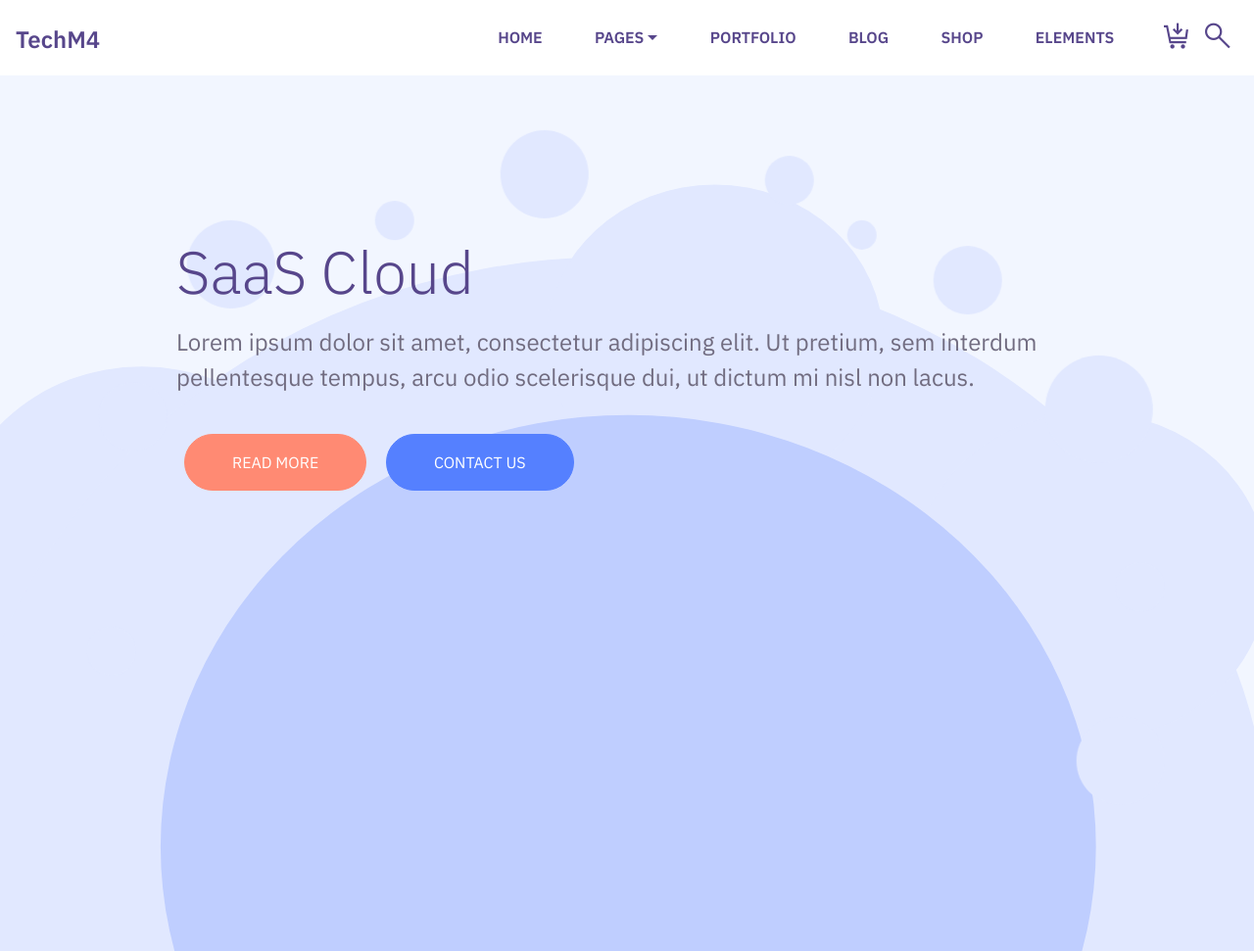
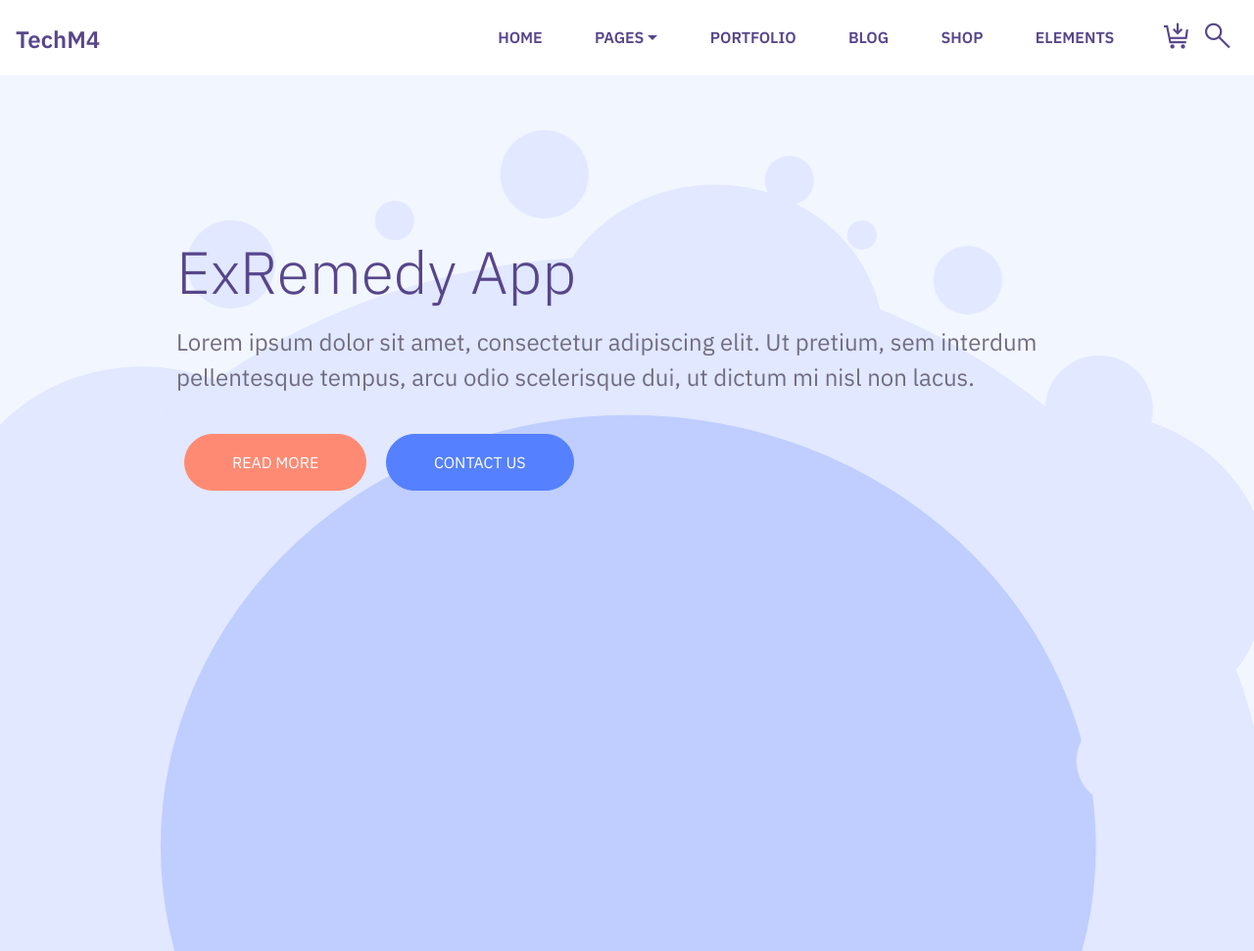
Before and after one commit to chrislloyd1685/MobiRiseOne, a plain HTML site: page index.html in a window 1280 px wide. Shown: the top 971 px of the page at 98% size. Drawn offline with Linux system fonts and the light colour scheme; files that its build step writes are made by us from their sources; files whose address does not match are found by name.

Commit message:
Title Change

```diff
--- a/index.html
+++ b/index.html
@@ -123,7 +123,7 @@
 
             <div class="col-md-10 align-center">
                 <h1 class="mbr-section-title mbr-regular pb-2 mbr-fonts-style display-1">
-                    SaaS Cloud</h1>
+                    ExRemedy App</h1>
 
                 <p class="mbr-text pb-2 mbr-regular mbr-fonts-style display-5">
                     Lorem ipsum dolor sit amet, consectetur adipiscing elit. Ut pretium, sem interdum pellentesque
```
